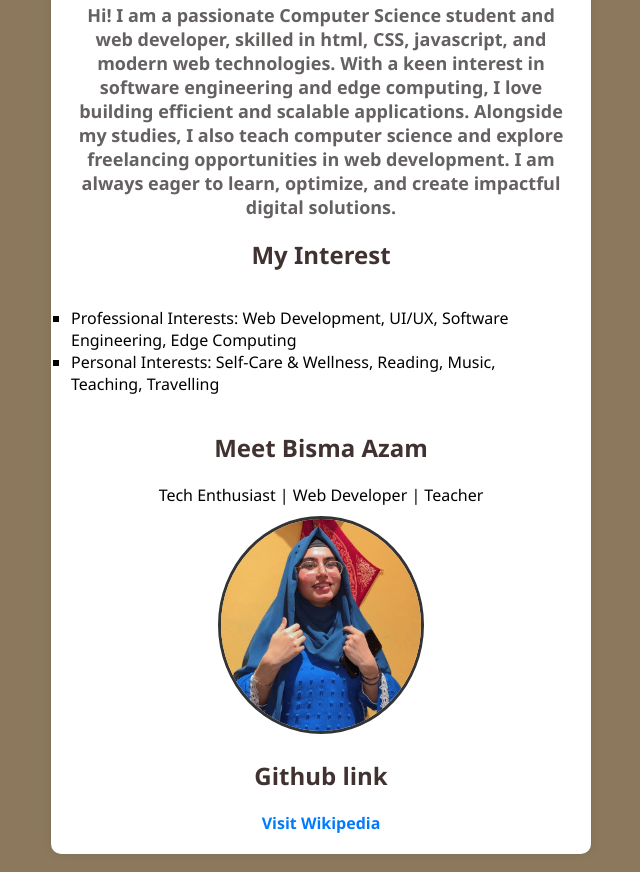
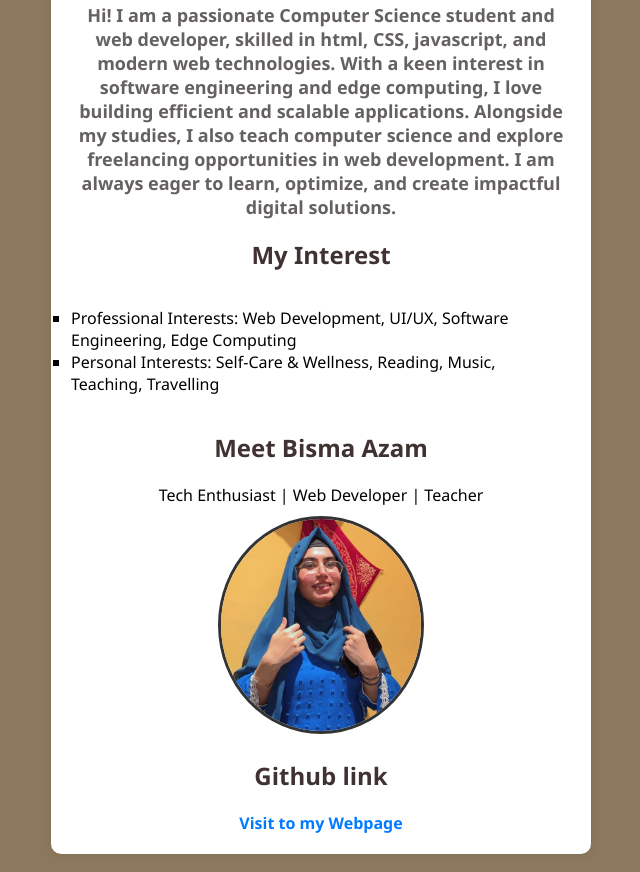
Before and after one commit to bisma-azam/samz-technology, a plain HTML site: page index.html in a window 1280 px wide. Shown: the part 261-1133 px from the top of the page, without its empty margins (319-959 px from the left). Drawn offline with Linux system fonts and the light colour scheme.

Commit message:
Update index.html

```diff
--- a/index.html
+++ b/index.html
@@ -86,7 +86,7 @@
         <img src="pbisma.JPEG.jpeg"; alt="Profile Picture">
 
         <h2>Github link</h2>
-        <a href="https://bisma-azam.github.io/samz-technology/"; target="_blank">Visit Wikipedia</a>
+        <a href="https://bisma-azam.github.io/samz-technology/"; target="_blank">Visit to my Webpage</a>
     </div>
 
 
```
